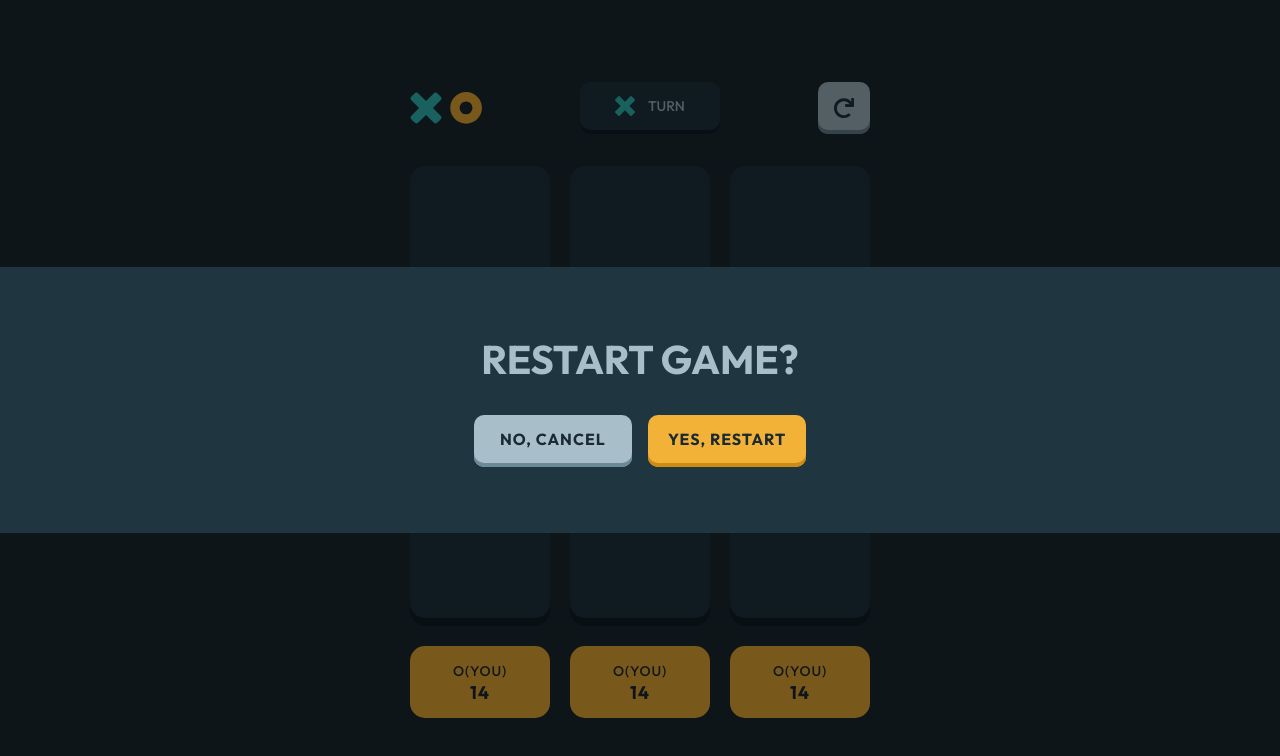
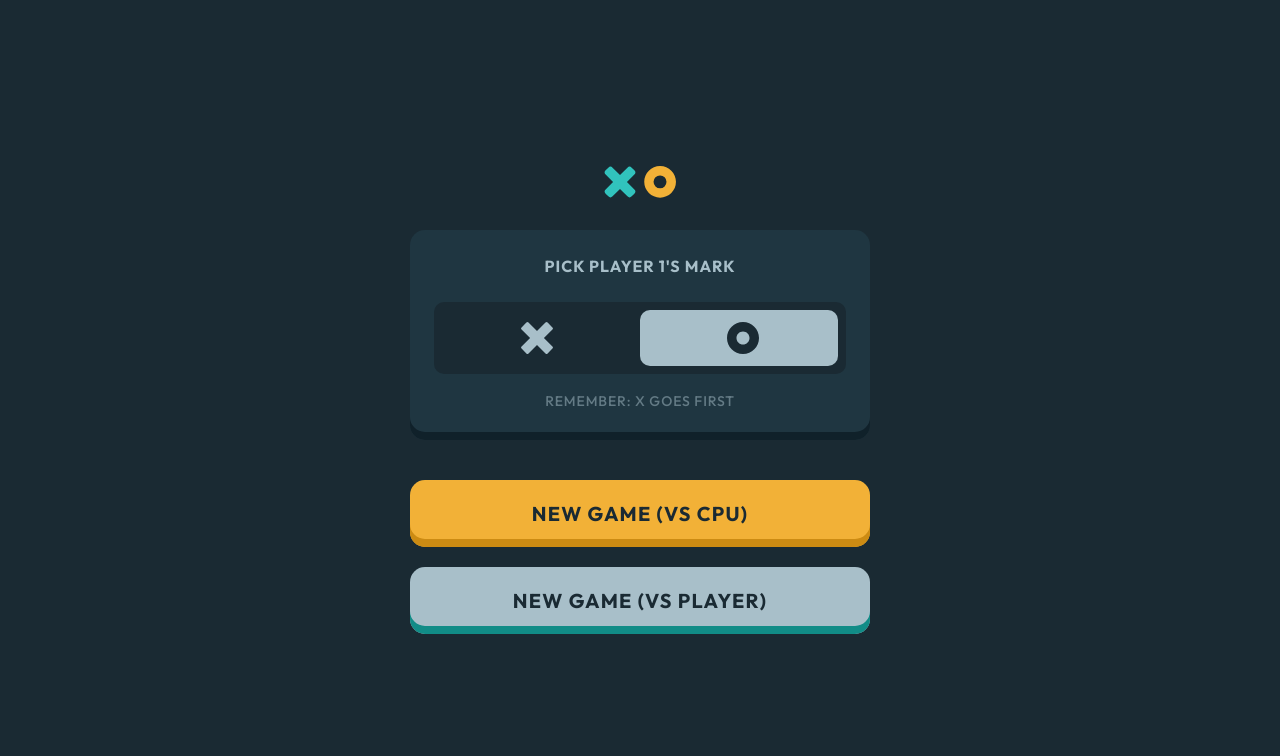
Before and after one commit to jubelo1234/tic-tac-toe, a React (Vite) app in the folder tictactoe-game/: page / in a window 1280 px wide. Shown: the top 756 px of the page. Built offline with nearby package versions, Linux system fonts and the light colour scheme.

Commit message:
page 1 functionality done

```diff
--- a/tictactoe-game/src/App.tsx
+++ b/tictactoe-game/src/App.tsx
@@ -1,3 +1,4 @@
+import { useState } from "react";
 import "./App.css";
 import GamePage from "./components/GamePage";
 import Home from "./components/Home";
@@ -5,12 +6,17 @@ import RestartUi from "./components/RestartUi";
 import WinCard from "./components/WinCard";
 
 function App() {
+
+  const [homePage, setHomePage] = useState<boolean>(true);
+  const [singlePlayerMode, setSinglePlayerMode] = useState<boolean>(false);
+  const [player1, setPlayer1] = useState<string>("O");
+
   return (
     <div className="px-[6vw] py-10 flex items-center justify-center bg-dark-navy min-h-screen min-w-screen">
-      <GamePage />
-      <div className="w-full absolute top-0 h-full">
+      {homePage ? <Home playerOne={setPlayer1} setPage={setHomePage} singlePlayer={setSinglePlayerMode}/> : <GamePage/>}
+      {/* <div className="w-full absolute top-0 h-full">
        <RestartUi/>
-      </div>
+      </div> */}
     </div>
   );
 }
--- a/tictactoe-game/src/components/Home.tsx
+++ b/tictactoe-game/src/components/Home.tsx
@@ -1,10 +1,54 @@
 import logo from "../assets/logo.svg";
 import xSilver from "../assets/icon-x-silver.svg";
-import xBlack from "../assets/icon-x-dark.svg.svg";
+import xBlack from "../assets/icon-x-dark.svg";
 import oSilver from "../assets/icon-o-silver.svg";
 import oBlack from "../assets/icon-o-dark.svg";
+import { useState, useEffect } from "react";
 
-export default function Home() {
+type homeProps = {
+  playerOne: React.Dispatch<React.SetStateAction<string>>;
+  setPage: React.Dispatch<React.SetStateAction<boolean>>;
+  singlePlayer: React.Dispatch<React.SetStateAction<boolean>>;
+};
+
+export default function Home({ playerOne, setPage, singlePlayer }: homeProps) {
+  const [playerMark, setPlayerMark] = useState<string>("O");
+
+  function handleSwitch(e: React.MouseEvent<HTMLButtonElement>): void {
+    setPlayerMark(e.currentTarget.value);
+    playerOne(e.currentTarget.value);
+  }
+
+  function handleSinglePlayer(): void {
+    setPage(false);
+    singlePlayer(true);
+  }
+
+  function handleMultiPlayer(): void {
+    setPage(false);
+    singlePlayer(false);
+  }
+
+  const [xImg, setXImg] = useState(xSilver);
+  const [oImg, setOImg] = useState(oBlack);
+
+  useEffect(() => {
+    const timeoutId = setTimeout(() => {
+      if (playerMark === "O") {
+        setXImg(xSilver);
+        setOImg(oBlack);
+      } else {
+        setXImg(xBlack);
+        setOImg(oSilver);
+      }
+    }, 100);
+
+    return () => clearTimeout(timeoutId);
+  }, [playerMark]);
+
+
+
+
   return (
     <div className="w-full max-w-[550px] tab:max-w-[460px] mx-auto">
       <div className="w-full flex items-center justify-center">
@@ -14,16 +58,26 @@ export default function Home() {
         <h2 className=" text-[0.9rem] exsm:text-[1rem] font-bold tracking-[1px] text-silver-cl">
           Pick player 1's mark
         </h2>
-        <div className="h-[4.5rem] relative mt-[1.2rem] exsm:mt-[1.5rem] w-full flex items-center rounded-[0.625rem] bg-dark-navy justify-center">
-          <button className=" cursor-pointer relative z-10 w-1/2 flex items-center justify-center">
-            <img src={xSilver} alt="option x" className=" size-[32px]" />
+        <div className="h-[4.5rem] relative  mt-[1.2rem] exsm:mt-[1.5rem] w-full flex items-center rounded-[0.625rem] bg-dark-navy justify-center">
+          <button
+            onClick={handleSwitch}
+            value={"X"}
+            className=" cursor-pointer relative z-10 w-1/2 flex items-center justify-center"
+          >
+            <img src={xImg} alt="option x" className=" size-[32px]" />
           </button>
-          <button className="w-1/2 cursor-pointer relative z-10 flex items-center justify-center">
-            <img src={oBlack} alt="option o" className=" size-[32px]" />
+          <button
+            onClick={handleSwitch}
+            value={"O"}
+            className="w-1/2 cursor-pointer relative z-10 flex items-center justify-center"
+          >
+            <img src={oImg} alt="option o" className=" size-[32px]" />
           </button>
           <div
-            className="bg-silver-cl z-0 top-1/2 transform -translate-y-1/2 right-[0.5rem] absolute rounded-[0.625rem]"
-            style={{ width: "calc(50% - 0.5rem", height: "calc(100% - 1rem)" }}
+            className={`bg-silver-cl transition-transform duration-500 ease-in-out z-0 top-1/2 transform -translate-y-1/2 ${
+              playerMark === "O" ? "translate-x-[50%]" : "-translate-x-[50%]"
+            } absolute rounded-[0.625rem] `}
+            style={{ width: "calc(50% - 0.5rem", height: "calc(100% - 1rem)"}}
           ></div>
         </div>
         <h4 className="mt-[1.0625rem] font-medium opacity-50 text-silver-cl text-[0.8rem] exsm:text-[0.875rem] tracking-[0.875px]">
@@ -31,8 +85,20 @@ export default function Home() {
         </h4>
       </div>
       <div className="w-full space-y-[1rem] tab:space-y-[1.25rem] mt-[2rem] tab:mt-[2.5rem] ">
-        <button className="w-full shadow-vcp uppercase h-[3.5rem] tab:h-[4.1875rem] text-center px-1 bg-light-yellow transition-all duration-300 hover:bg-light-yellow-hover text-[0.9rem] exsm:text-[1rem] tab:text-[20px] font-bold text-dark-navy tracking-[1.25px] rounded-[0.9375rem] cursor-pointer"> new game (vs cpu)</button>
-        <button className="w-full shadow-vpl uppercase h-[3.5rem] tab:h-[4.1875rem] text-center px-1 bg-silver-cl transition-all duration-300 hover:bg-silver-hover text-[0.9rem] exsm:text-[1rem] tab:text-[20px] font-bold text-dark-navy tracking-[1.25px] rounded-[0.9375rem] cursor-pointer"> new game (vs player)</button>
+        <button
+          onClick={handleSinglePlayer}
+          className="w-full shadow-vcp uppercase h-[3.5rem] tab:h-[4.1875rem] text-center px-1 bg-light-yellow transition-all duration-300 hover:bg-light-yellow-hover text-[0.9rem] exsm:text-[1rem] tab:text-[20px] font-bold text-dark-navy tracking-[1.25px] rounded-[0.9375rem] cursor-pointer"
+        >
+          {" "}
+          new game (vs cpu)
+        </button>
+        <button
+          onClick={handleMultiPlayer}
+          className="w-full shadow-vpl uppercase h-[3.5rem] tab:h-[4.1875rem] text-center px-1 bg-silver-cl transition-all duration-300 hover:bg-silver-hover text-[0.9rem] exsm:text-[1rem] tab:text-[20px] font-bold text-dark-navy tracking-[1.25px] rounded-[0.9375rem] cursor-pointer"
+        >
+          {" "}
+          new game (vs player)
+        </button>
       </div>
     </div>
   );
```
